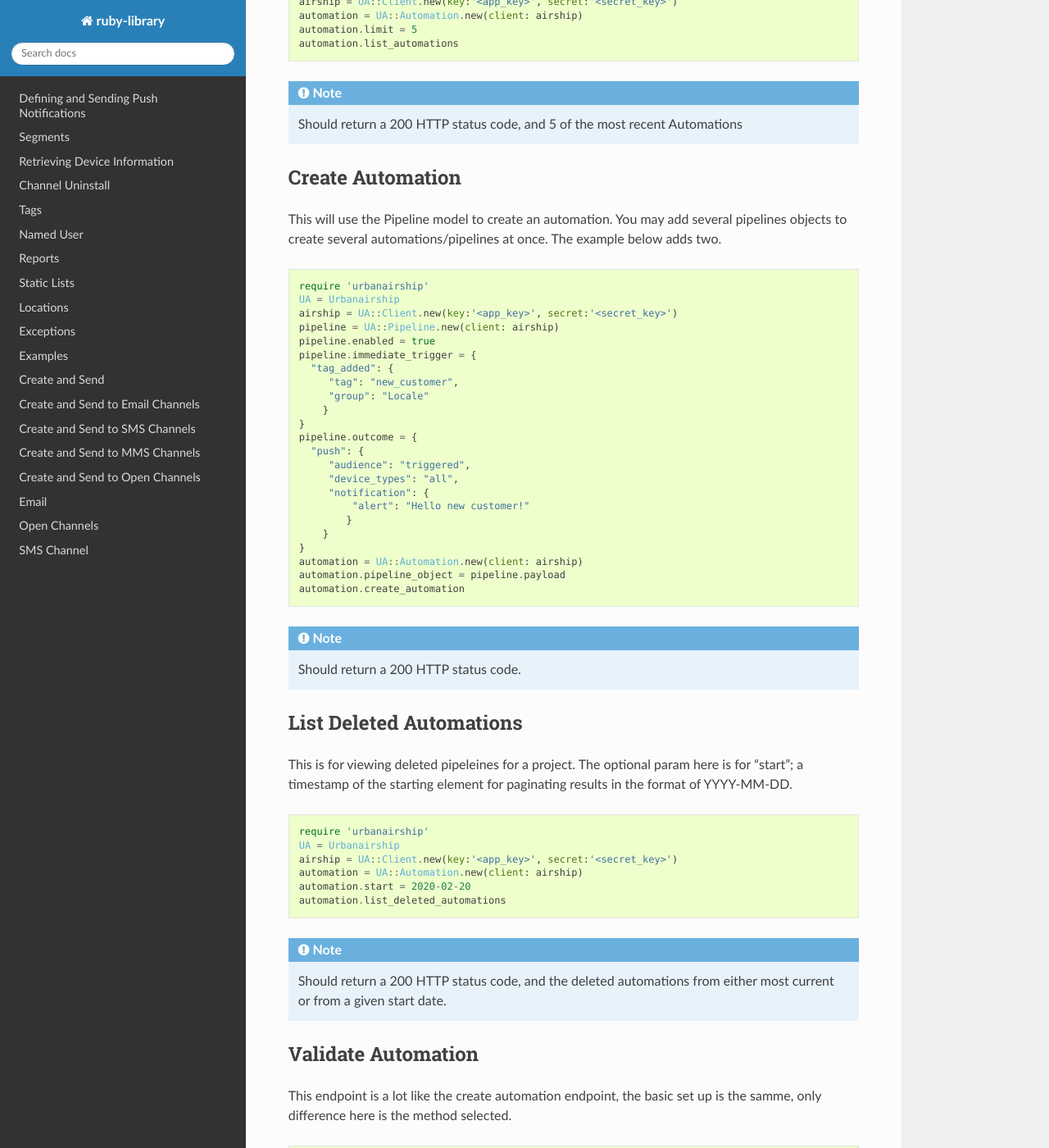
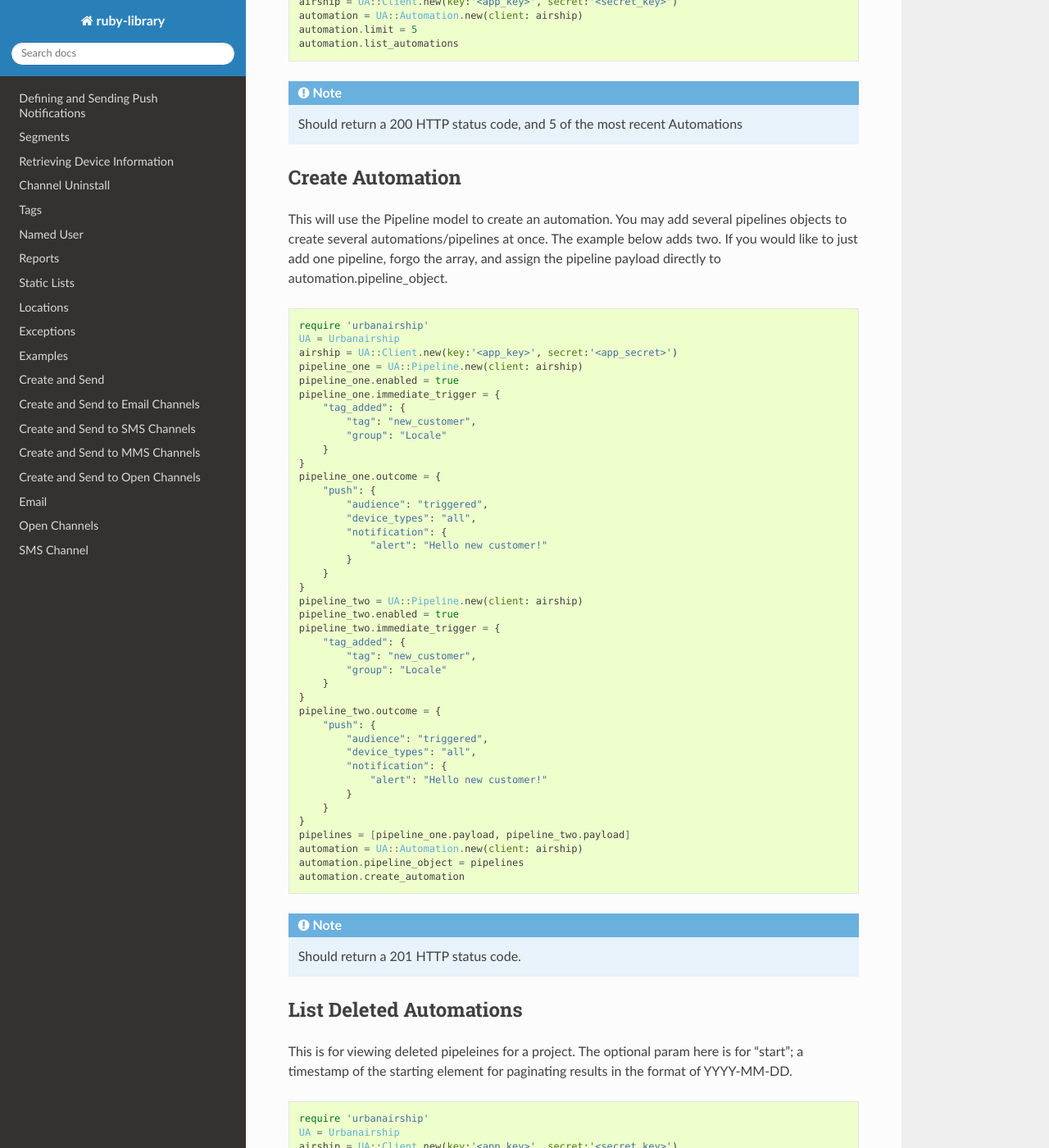
Before and after one commit to urbanairship/ruby-library, a Sphinx documentation site: the page built from docs/automations.rst, in a window 1280 px wide and 1400 px high, scrolled down 484 px. Shown: the whole window at 82% size. Built offline with Sphinx 7.4.7 and the Read the Docs theme 2.0.0, drawn with Linux system fonts in a browser that asks for light colours; the version number could not be read and is left out; some of the changed text lies outside the part shown.

Commit message:
addresses changes requested from review

```diff
--- a/docs/automations.rst
+++ b/docs/automations.rst
@@ -31,37 +31,56 @@ Create Automation
 
 This will use the Pipeline model to create an automation. You may add several
 pipelines objects to create several automations/pipelines at once. The example
-below adds two.
+below adds two. If you would like to just add one pipeline, forgo the array,
+and assign the pipeline payload directly to automation.pipeline_object.
 
 .. code-block:: ruby
 
     require 'urbanairship'
     UA = Urbanairship
-    airship = UA::Client.new(key:'<app_key>', secret:'<secret_key>')
-    pipeline = UA::Pipeline.new(client: airship)
-    pipeline.enabled = true
-    pipeline.immediate_trigger = {
-      "tag_added": {
-         "tag": "new_customer",
-         "group": "Locale"
+    airship = UA::Client.new(key:'<app_key>', secret:'<app_secret>')
+    pipeline_one = UA::Pipeline.new(client: airship)
+    pipeline_one.enabled = true
+    pipeline_one.immediate_trigger = {
+        "tag_added": {
+            "tag": "new_customer",
+            "group": "Locale"
         }
     }
-    pipeline.outcome = {
-      "push": {
-         "audience": "triggered",
-         "device_types": "all",
-         "notification": {
-             "alert": "Hello new customer!"
+    pipeline_one.outcome = {
+        "push": {
+            "audience": "triggered",
+            "device_types": "all",
+            "notification": {
+                "alert": "Hello new customer!"
             }
         }
     }
+    pipeline_two = UA::Pipeline.new(client: airship)
+    pipeline_two.enabled = true
+    pipeline_two.immediate_trigger = {
+        "tag_added": {
+            "tag": "new_customer",
+            "group": "Locale"
+        }
+    }
+    pipeline_two.outcome = {
+        "push": {
+            "audience": "triggered",
+            "device_types": "all",
+            "notification": {
+                "alert": "Hello new customer!"
+            }
+        }
+    }
+    pipelines = [pipeline_one.payload, pipeline_two.payload]
     automation = UA::Automation.new(client: airship)
-    automation.pipeline_object = pipeline.payload
+    automation.pipeline_object = pipelines
     automation.create_automation
 
 .. note::
 
-  Should return a 200 HTTP status code.
+  Should return a 201 HTTP status code.
 
 List Deleted Automations
 ------------------------
@@ -86,7 +105,7 @@ a timestamp of the starting element for paginating results in the format of YYYY
 Validate Automation
 -------------------
 
-This endpoint is a lot like the create automation endpoint, the basic set up is the samme,
+This endpoint is a lot like the create automation endpoint, the basic set up is the same,
 only difference here is the method selected.
 
 .. code-block:: ruby
```
